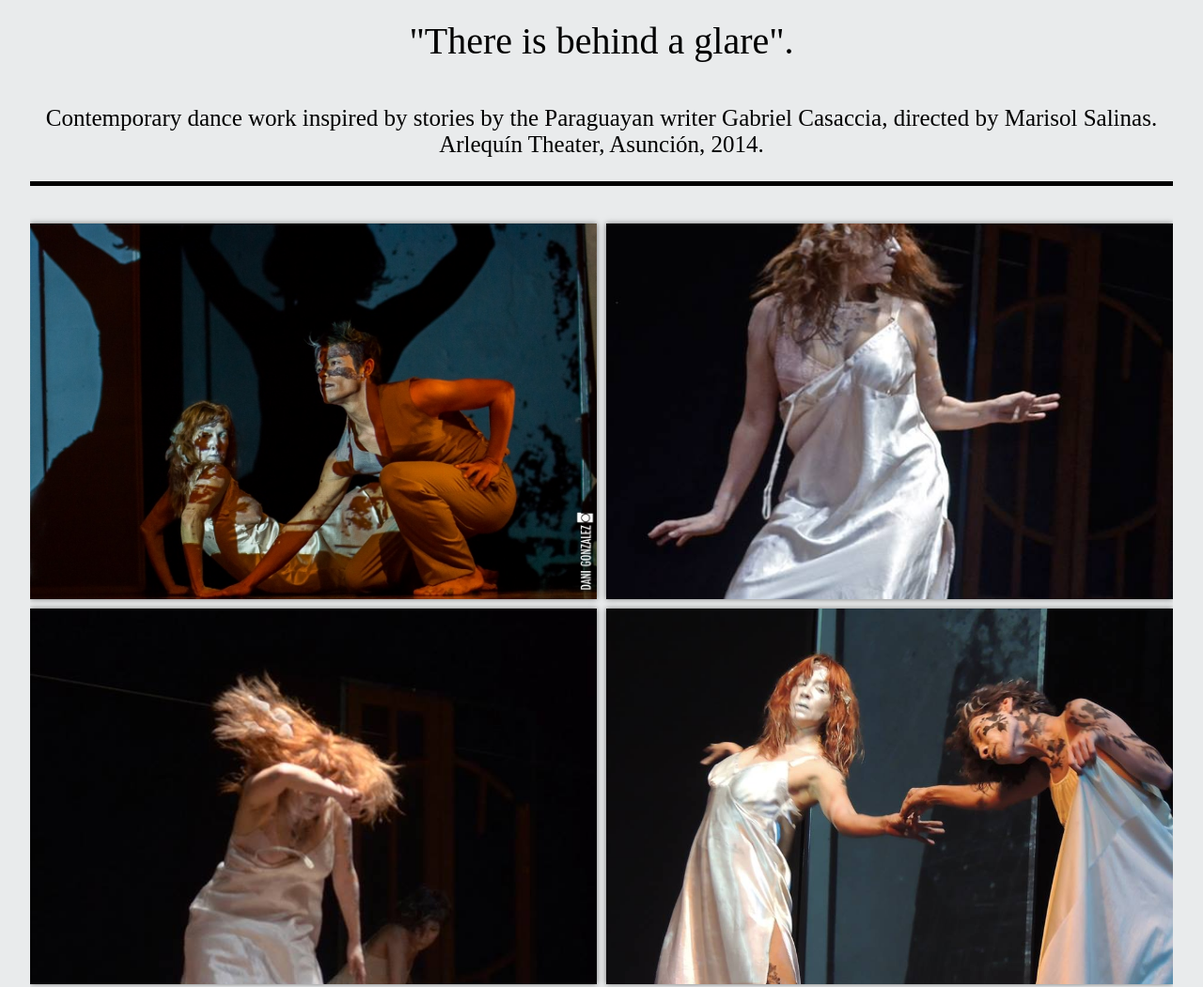
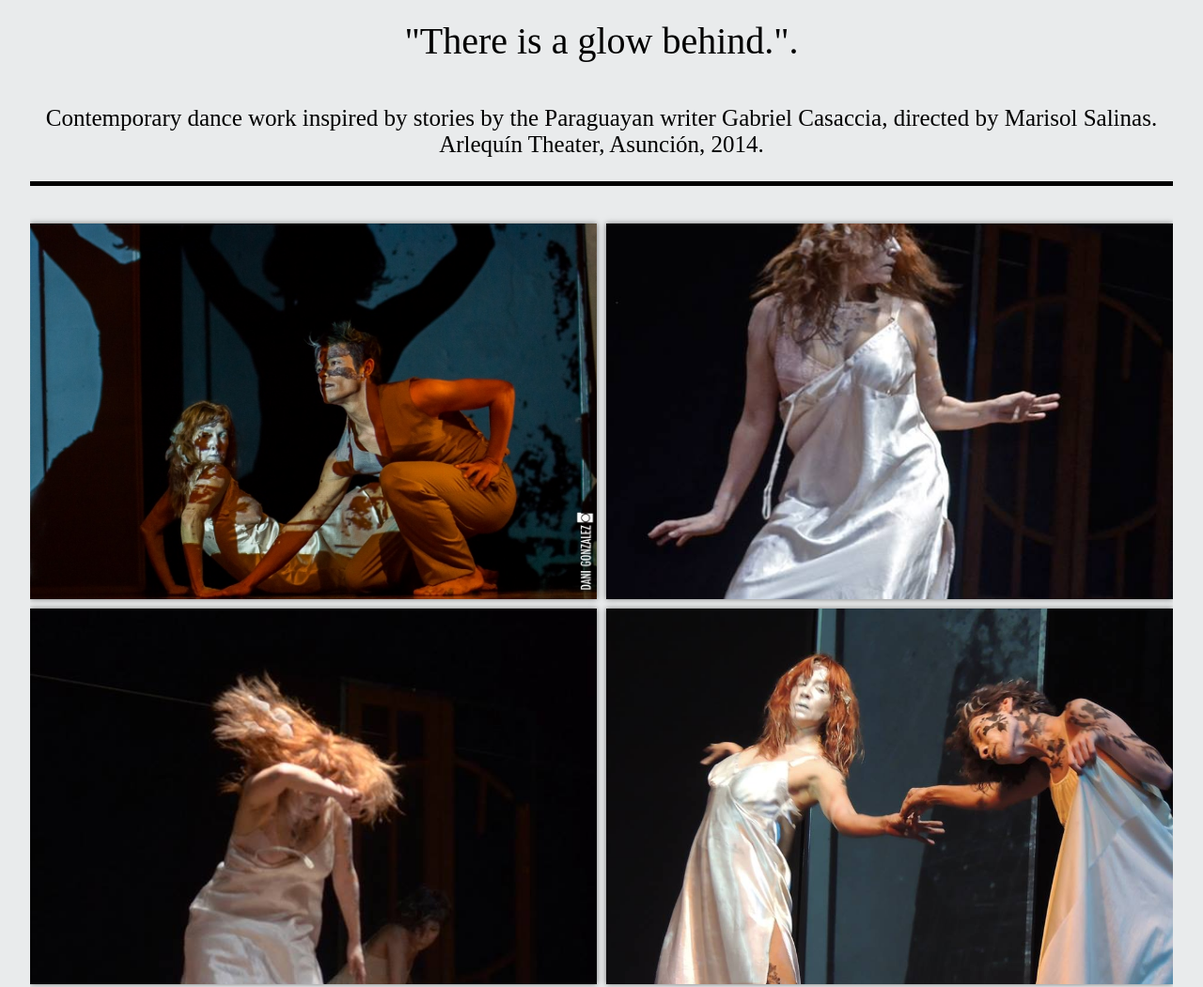
Before and after one commit to Tessa-Rivarola/Tessa-Rivarola-Porfolio, a plain HTML site: page galeria/fulgor02.html in a window 1280 px wide. Shown: the top 1051 px of the page at 94% size. Drawn offline with Linux system fonts and the light colour scheme.

Commit message:
version3
version3

```diff
--- a/galeria/fulgor02.html
+++ b/galeria/fulgor02.html
@@ -4,10 +4,10 @@
 	<meta charset="UTF-8">
 	<meta name="viewport" content="width=device-width, initial-scale=1.0">
 	<link rel="stylesheet" href="estilos.css">
-	<title>Play there is behind a glare</title>
+	<title>Play There is a glow behind.</title>
 </head>
 <body>
-	<h1>"There is behind a glare".</h1>
+	<h1>"There is a glow behind.".</h1>
 	<p>Contemporary dance work inspired by stories by the Paraguayan writer Gabriel Casaccia, directed by Marisol Salinas. Arlequín Theater, Asunción, 2014.</p>
 	<span class="linea"></span>
 	<section class="galeria">
```
